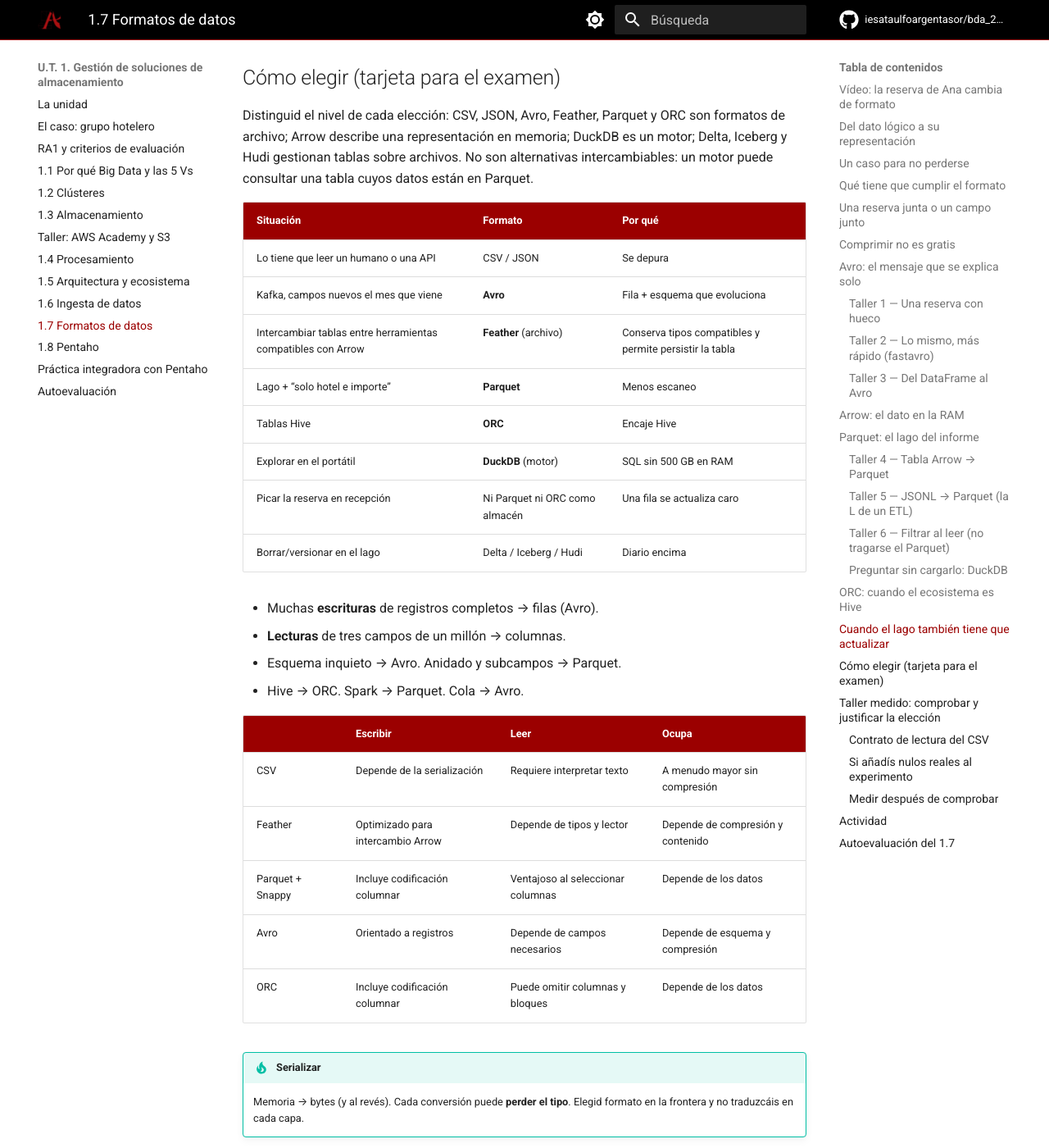
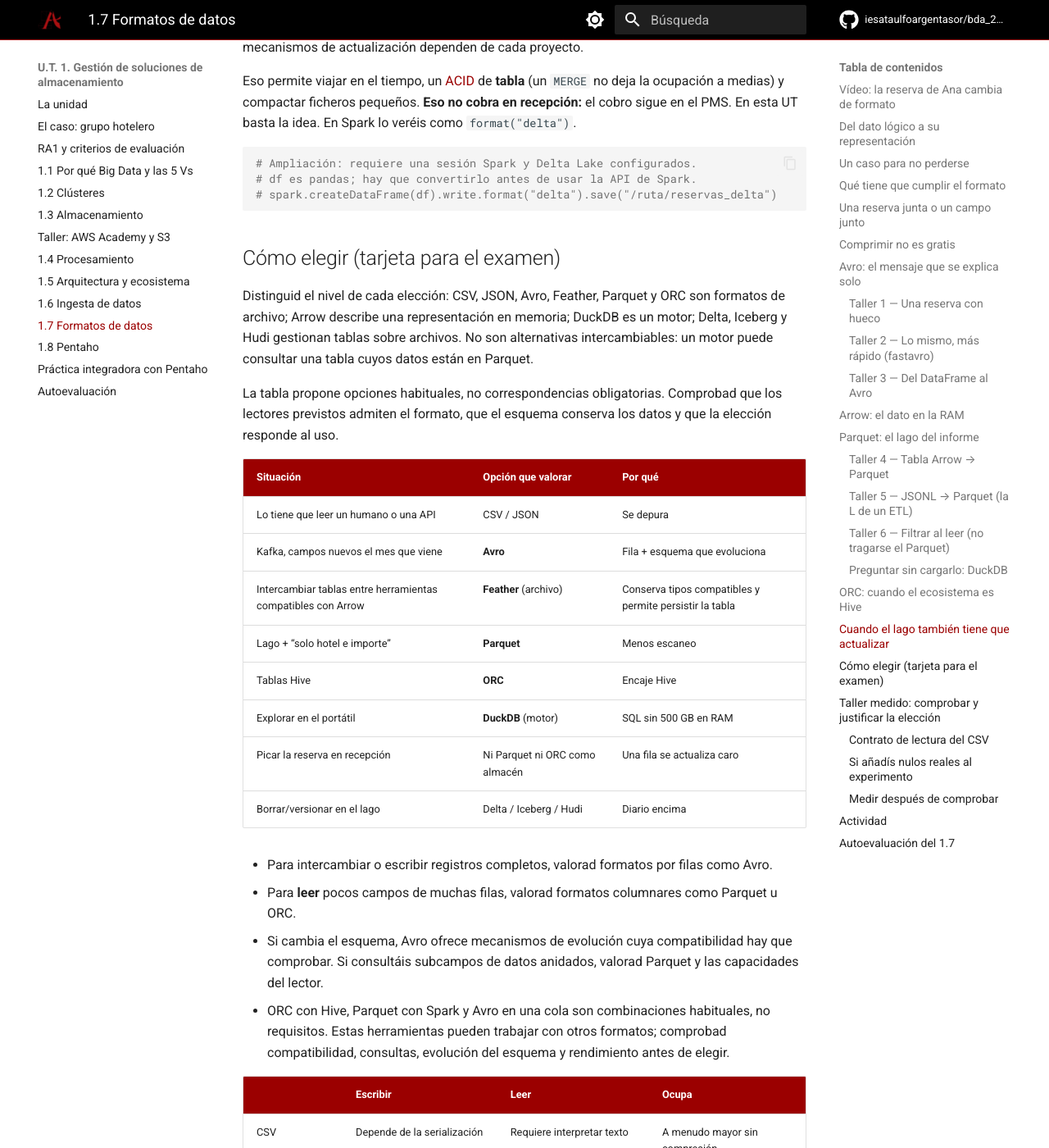
Before and after one commit to iesataulfoargentasor/bda_2026_2027, an MkDocs documentation site: the page built from docs/ut1/formatos.md, in a window 1280 px wide and 1400 px high, scrolled down 14551 px. Shown: the whole window at 82% size. Built offline with MkDocs 1.6.1 and Material for MkDocs 9.7.7, drawn with Linux system fonts in a browser that asks for light colours; comment, search, counter and statistics services are not loaded; some of the changed text lies outside the part shown.

Commit message:
Matiza recuperacion de clusters y elecciones de formatos

```diff
--- a/docs/assets/quizzes/ut1-1-2.json
+++ b/docs/assets/quizzes/ut1-1-2.json
@@ -113,7 +113,7 @@
         "Escalado: el cuello requiere añadir nodos antes de cambiar dónde se ejecutan los jobs."
       ],
       "answer": 2,
-      "explain": "El algoritmo debe mirar lo grande que es el trabajo y lo ocupado (y potente) que está cada nodo. Un clúster rápido sin réplica es frágil; uno muy replicado pero mal balanceado deja un nodo al 100 %."
+      "explain": "El algoritmo debe mirar lo grande que es el trabajo y lo ocupado (y potente) que está cada nodo. Un clúster rápido sin mecanismos adecuados de recuperación es frágil. En nuestro ejemplo utilizamos réplicas, detección de fallos y recuperación; también puede reconstruirse el dato desde un origen conservado. Esto no sustituye al equilibrio de carga: uno muy replicado pero mal balanceado deja un nodo al 100 %."
     },
     {
       "topic": "Cuando el clúster no hace magia",
--- a/docs/ut1/formatos.md
+++ b/docs/ut1/formatos.md
@@ -103,14 +103,17 @@
 | Autónomo | El fichero lleva cómo interpretarlo (el esquema) |
 | Comprimible | Snappy, gzip, zstd… a cambio de CPU |
 
-Dos familias, no dos religiones:
+Distinguimos representaciones de texto y binarias, sin asignarlas a destinos exclusivos:
 
-| | Lo abre el Bloc de notas | Lo come el lago |
+| | Formatos de texto | Formatos binarios |
 | --- | --- | --- |
 | Ejemplos | CSV, JSON, XML | Avro, Parquet, ORC |
-| Tamaño | Grande | Menor |
-| Esquema | A medias o en la cabeza | Suele ir **dentro** del fichero |
-| Uso | API, entrega a un compañero | Analítica a escala |
+| Inspección | Se pueden inspeccionar con un editor de texto | Requieren un lector compatible |
+| Tamaño | Depende del contenido y de la compresión | La codificación puede reducirlo; hay que medirlo |
+| Esquema | Requieren acuerdos de tipos y estructura; pueden acompañarse de un esquema externo | Los archivos contenedores de estos ejemplos incluyen información de esquema |
+| Usos habituales | Intercambio, API o conservación de originales | Intercambio de registros o consultas analíticas, según el formato |
+
+Un lago puede conservar tanto CSV, JSON y XML como Avro, Parquet y ORC. Elegimos según el contrato de datos, el lector y el trabajo que necesitamos realizar; ser texto o binario no determina el destino.
 
 **CSV.** Universal. `01` ¿texto o número? Una coma dentro de un campo requiere entrecomillado y escape correctos. Para sumar *importe* soléis arrastrar *canal* y *comentarios*.
 
@@ -473,7 +476,9 @@
 
 Distinguid el nivel de cada elección: CSV, JSON, Avro, Feather, Parquet y ORC son formatos de archivo; Arrow describe una representación en memoria; DuckDB es un motor; Delta, Iceberg y Hudi gestionan tablas sobre archivos. No son alternativas intercambiables: un motor puede consultar una tabla cuyos datos están en Parquet.
 
-| Situación | Formato | Por qué |
+La tabla propone opciones habituales, no correspondencias obligatorias. Comprobad que los lectores previstos admiten el formato, que el esquema conserva los datos y que la elección responde al uso.
+
+| Situación | Opción que valorar | Por qué |
 | --- | --- | --- |
 | Lo tiene que leer un humano o una API | CSV / JSON | Se depura |
 | Kafka, campos nuevos el mes que viene | **Avro** | Fila + esquema que evoluciona |
@@ -484,10 +489,10 @@
 | Picar la reserva en recepción | Ni Parquet ni ORC como almacén | Una fila se actualiza caro |
 | Borrar/versionar en el lago | Delta / Iceberg / Hudi | Diario encima |
 
-- Muchas **escrituras** de registros completos → filas (Avro).
-- **Lecturas** de tres campos de un millón → columnas.
-- Esquema inquieto → Avro. Anidado y subcampos → Parquet.
-- Hive → ORC. Spark → Parquet. Cola → Avro.
+- Para intercambiar o escribir registros completos, valorad formatos por filas como Avro.
+- Para **leer** pocos campos de muchas filas, valorad formatos columnares como Parquet u ORC.
+- Si cambia el esquema, Avro ofrece mecanismos de evolución cuya compatibilidad hay que comprobar. Si consultáis subcampos de datos anidados, valorad Parquet y las capacidades del lector.
+- ORC con Hive, Parquet con Spark y Avro en una cola son combinaciones habituales, no requisitos. Estas herramientas pueden trabajar con otros formatos; comprobad compatibilidad, consultas, evolución del esquema y rendimiento antes de elegir.
 
 | | Escribir | Leer | Ocupa |
 | --- | --- | --- | --- |
```
Also changed, not shown: docs/ut1/clusters.md (+1 -1 lines).
